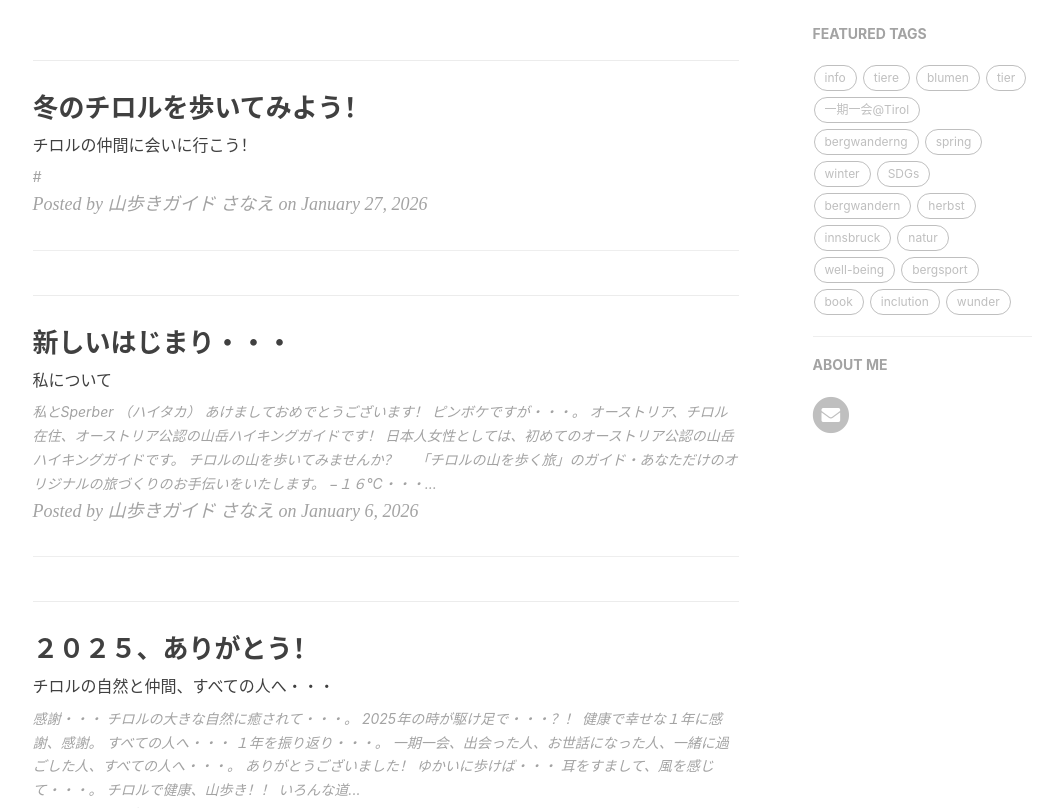
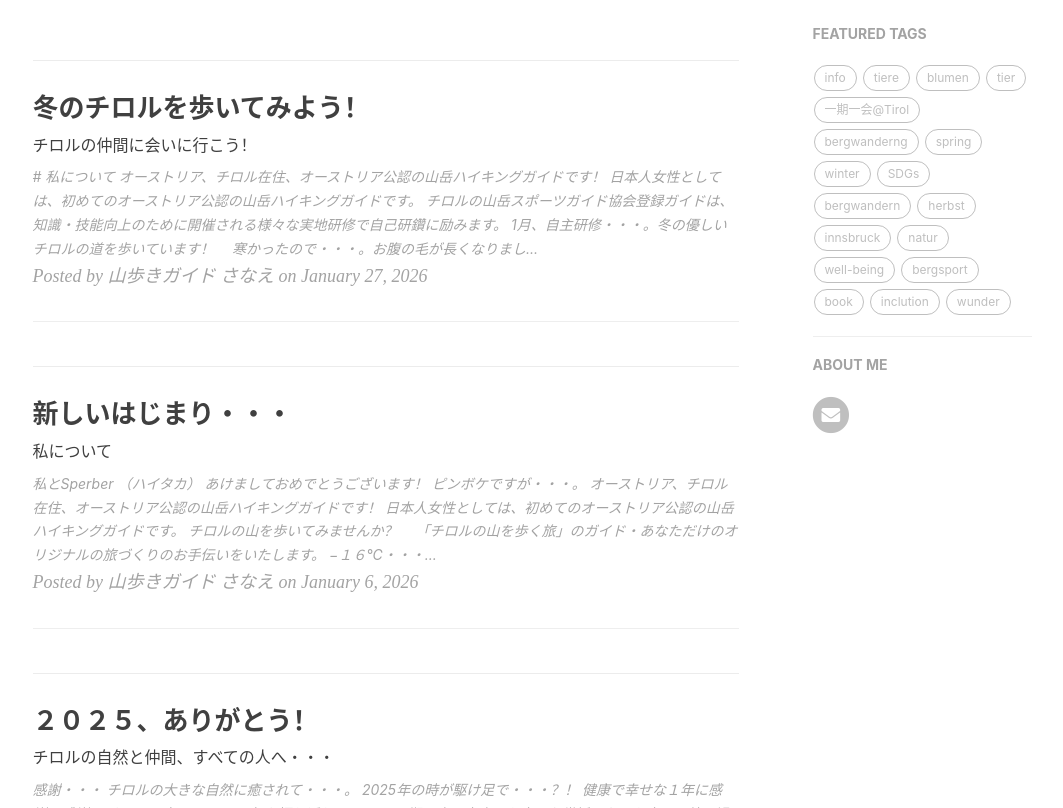
Before and after one commit to yamayagi/yamayagi.github.io, a Jekyll site: the page built from index.html, in a window 1280 px wide and 900 px high, scrolled down 330 px, cut to the strip 92-900 px from the top of the window. Shown: the whole strip, without its empty margins (135-1198 px from the left). Built offline with Jekyll 4.4.1, drawn with Linux system fonts in a browser that asks for light colours; nearby versions of some CDN libraries; the list of posts is cut into pages by our own code; comment, search, counter and statistics services are not loaded.

Commit message:
Update 2026-01-27-winter.md

```diff
--- a/_posts/2026-01-27-winter.md
+++ b/_posts/2026-01-27-winter.md
@@ -4,4 +4,18 @@ subtitle: チロルの仲間に会いに行こう！
 tags: [winter,tier, natur]
 ---
 
-#
+# # 私について
+
+オーストリア、チロル在住、オーストリア公認の山岳ハイキングガイドです！
+
+日本人女性としては、初めてのオーストリア公認の山岳ハイキングガイドです。
+
+チロルの山岳スポーツガイド協会登録ガイドは、知識・技能向上のために開催される様々な実地研修で自己研鑽に励みます。
+
+1月、自主研修・・・。冬の優しいチロルの道を歩いています！
+
+![20260115gemse](https://piwigo.schickl.de/i.php?/upload/2026/01/27/20260127054844-d3c357e6-me.jpg)
+
+寒かったので・・・。お腹の毛が長くなりましたぁ。
+
+太陽の光がまぶしい！
```
